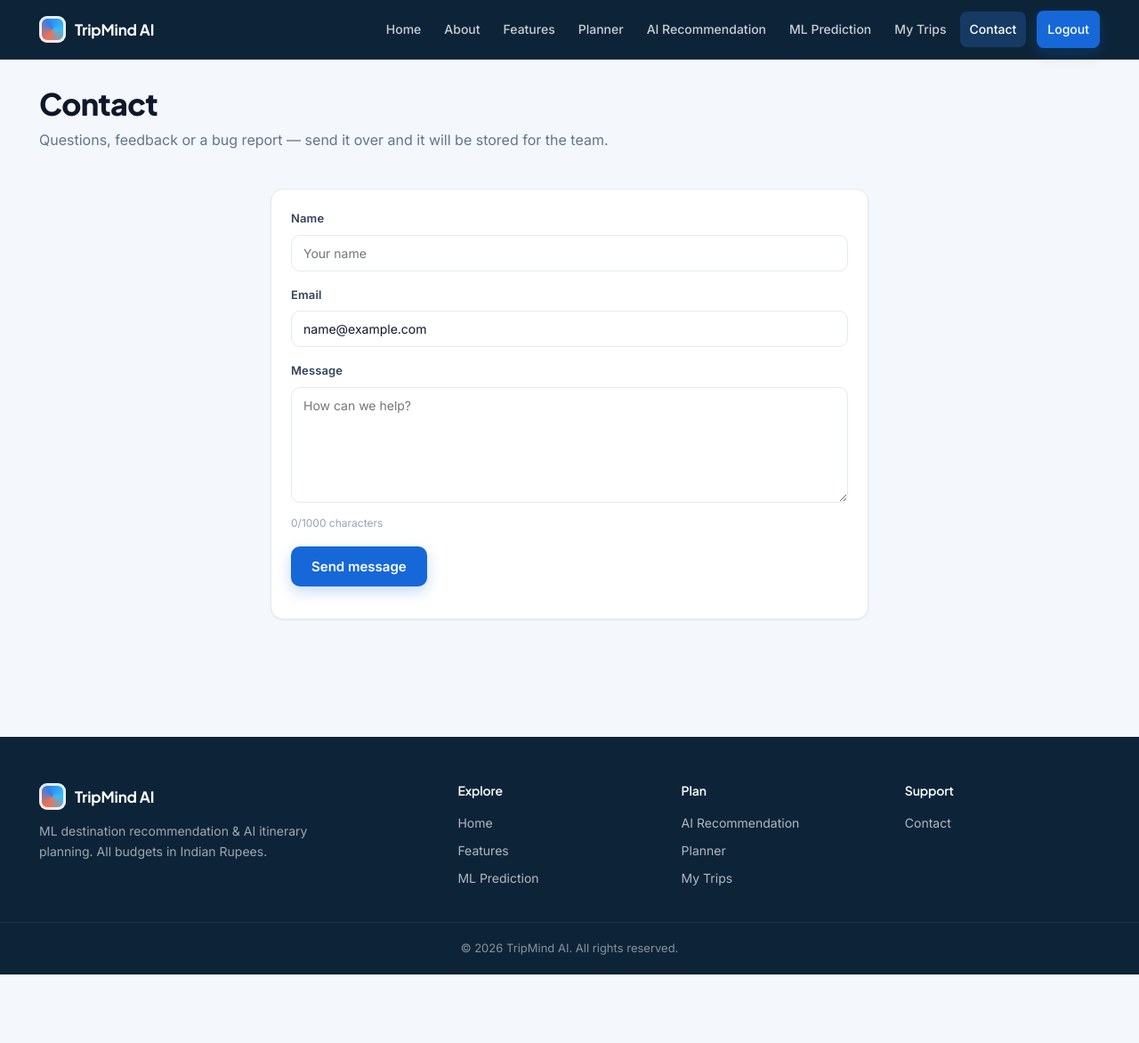
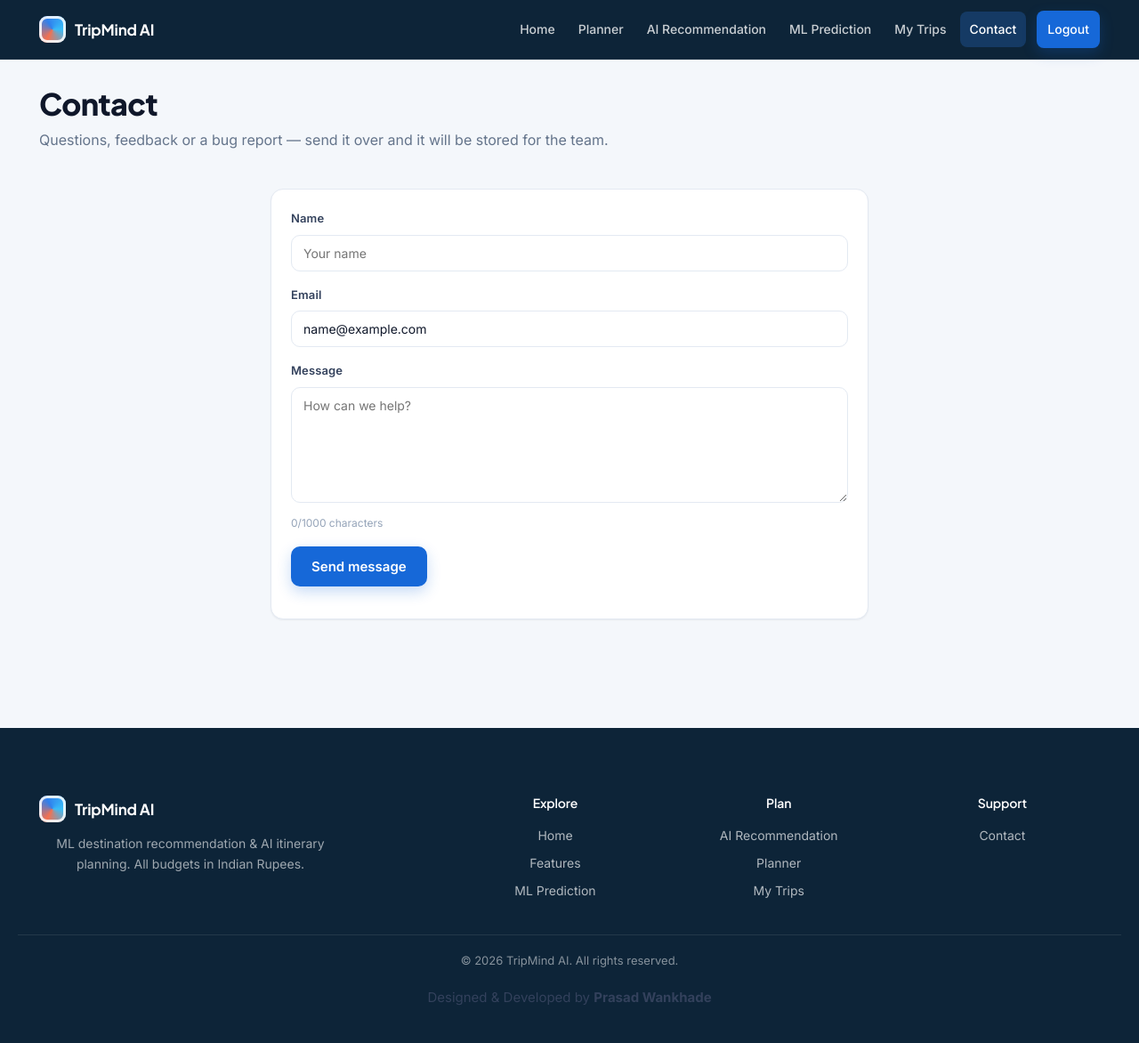
Before and after one commit to prasadw350-lang/TripMind-AI, a Flask app: page /contact in a window 1280 px wide. Shown: the whole page at 89% size. Before the commit the page ends 1095 px from the top, so only its background shows below. Run offline with Flask 3, Linux system fonts and the light colour scheme; the visitor is signed in with stand-in values (Sample User, id 1); data that the repository does not hold is empty; some libraries are stand-ins or nearby versions.

Commit message:
Add developer credit

```diff
--- a/static/css/style.css
+++ b/static/css/style.css
@@ -237,3 +237,17 @@ textarea { resize: vertical; min-height: 130px; }
 }
 @keyframes shimmer { to { background-position: -300% 0; } }
 .hidden { display: none !important; }
+
+.site-footer {
+    text-align: center;
+    padding: 24px 20px;
+    margin-top: 50px;
+}
+
+.footer-content p {
+    margin: 5px 0;
+}
+
+.footer-content strong {
+    font-weight: 600;
+}
--- a/templates/base.html
+++ b/templates/base.html
@@ -29,8 +29,6 @@
 
       <nav class="nav" id="mainNav">
         <a href="{{ url_for('home') }}" class="{{ 'active' if active == 'home' }}">Home</a>
-        <a href="{{ url_for('home') }}#about" class="{{ 'active' if active == 'about' }}">About</a>
-        <a href="{{ url_for('features') }}" class="{{ 'active' if active == 'features' }}">Features</a>
         <a href="{{ url_for('planner') }}" class="{{ 'active' if active == 'planner' }}">Planner</a>
         <a href="{{ url_for('ai_recommendation') }}" class="{{ 'active' if active == 'ai' }}">AI Recommendation</a>
         <a href="{{ url_for('ml_prediction') }}" class="{{ 'active' if active == 'ml' }}">ML Prediction</a>
@@ -72,6 +70,7 @@
       </div>
     </div>
     <div class="footer-bottom">&copy; 2026 TripMind AI. All rights reserved.</div>
+    <p>Designed &amp; Developed by <strong>Prasad Wankhade</strong></p>
   </footer>
 
   <div id="toastHost" class="toast-host" aria-live="polite"></div>
```
